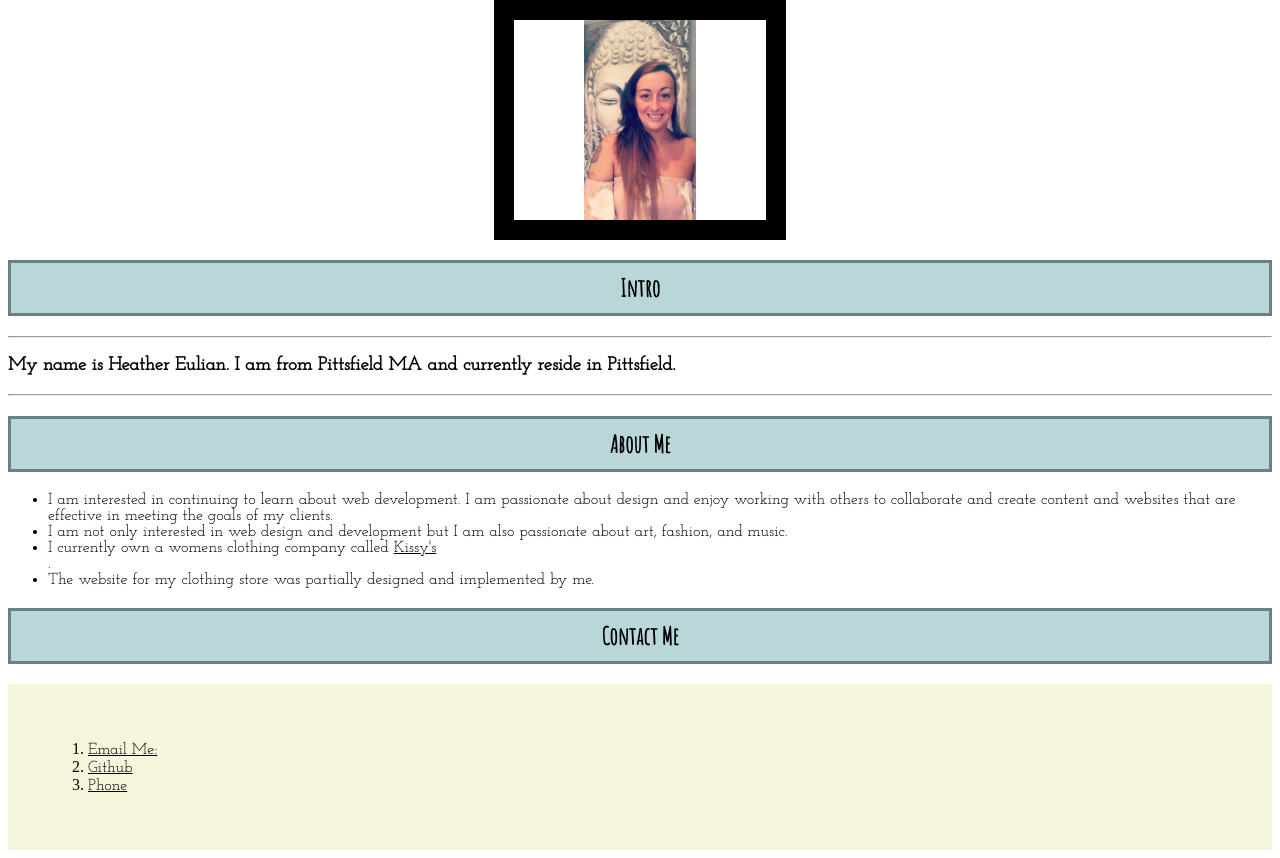
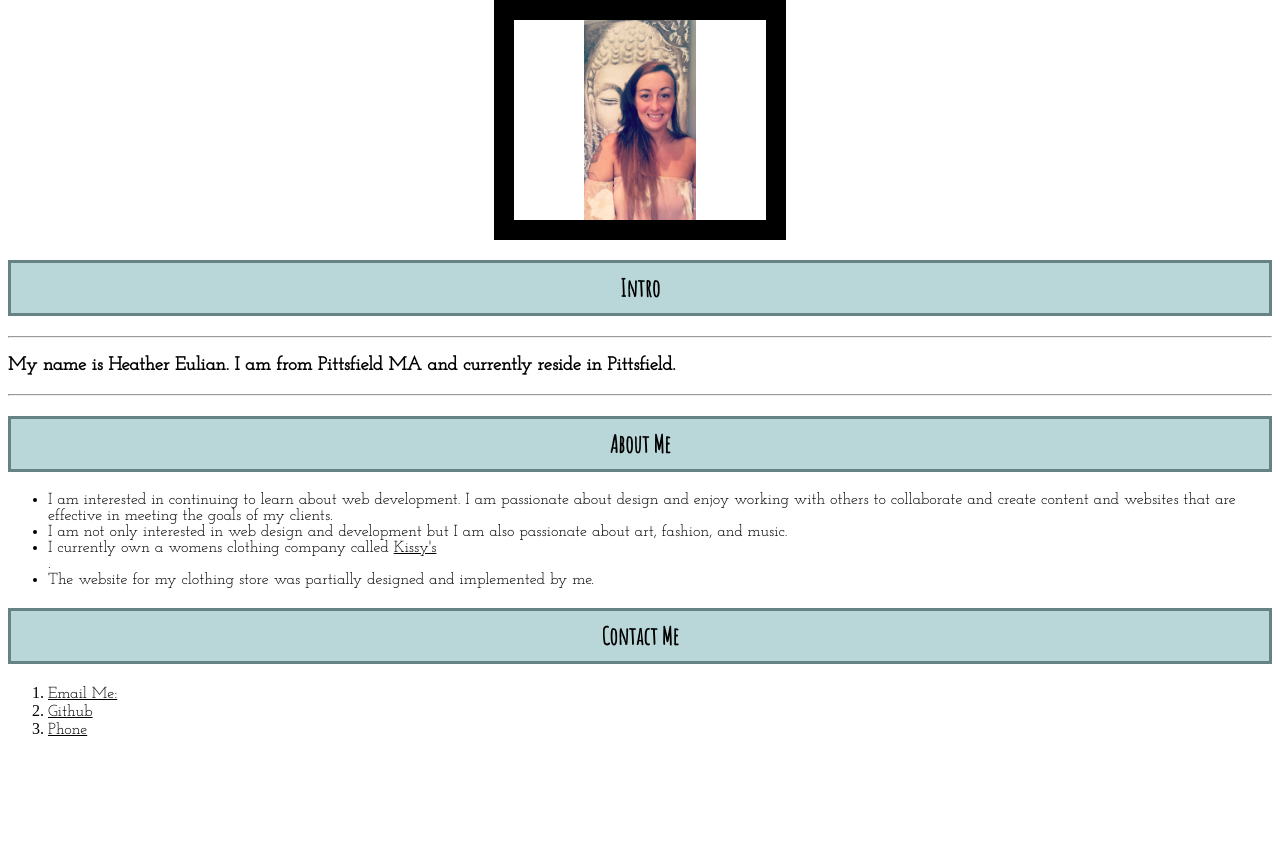
Before and after one commit to heulian/Personal-Webpage, a plain HTML site: page index.html in a window 1280 px wide. Shown: the part 192-1050 px from the top of the page. After the commit the page ends 946 px from the top, so only its background shows below. Drawn offline with Linux system fonts and the light colour scheme; a script that the page names is missing.

Commit message:
Update index.html
took out unneeded div element

```diff
--- a/index.html
+++ b/index.html
@@ -45,13 +45,12 @@
 
     <article id="Contact">
       <h2>Contact Me</h2>
-      <div id="contact">
       <ol>
         <li><a href="mailto:heulian122@gmail.com">Email Me: </a></li>
         <li><a href="https://github.com/heulian">Github</a></li>
         <li><a href="tel:413-770-0280"> Phone </a></li>
       </ol>
-      </div>
+
 
     </article>
     <script src="script.js"></script>
```
